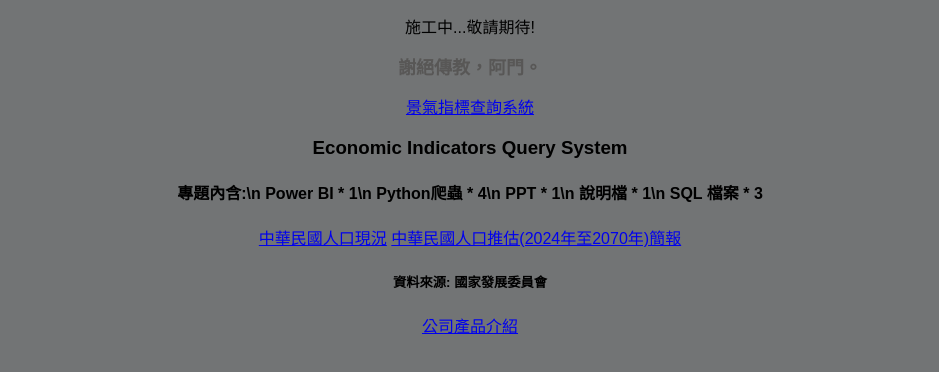
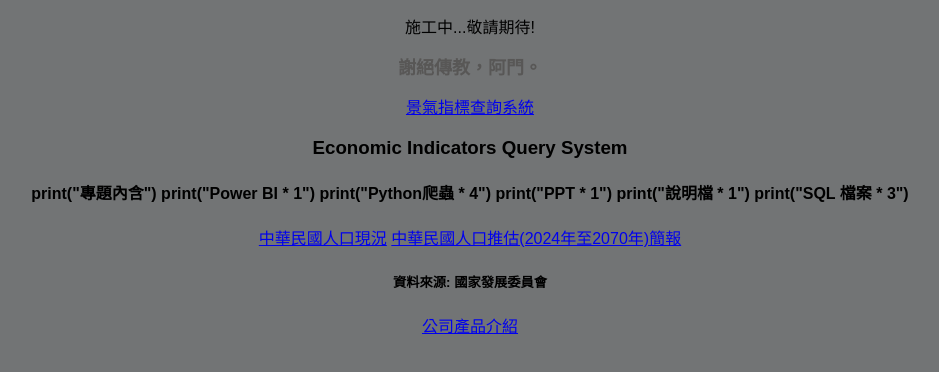
Before and after one commit to python20250807/website, a plain HTML site: page index.html in a window 1280 px wide. Shown: the part 384-756 px from the top of the page, without its empty margins (170-1109 px from the left). Drawn offline with Linux system fonts and the light colour scheme.

Commit message:
update h4

```diff
--- a/index.html
+++ b/index.html
@@ -26,12 +26,13 @@
     <h2>謝絕傳教，阿門。</h2>
     <a href="https://index.ndc.gov.tw/n/zh_tw/PMI">景氣指標查詢系統</a>
     <h3>Economic Indicators Query System</h3>
-    <h4>專題內含:\n
-        Power BI * 1\n
-        Python爬蟲 * 4\n
-        PPT * 1\n
-        說明檔 * 1\n
-        SQL 檔案 * 3
+    <h4>
+    print("專題內含")
+    print("Power BI * 1")
+    print("Python爬蟲 * 4")
+    print("PPT * 1")
+    print("說明檔 * 1")
+    print("SQL 檔案 * 3")
     </h4>
     <a href="https://pop-proj.ndc.gov.tw/">中華民國人口現況</a>
     <a href="https://ppws.ndc.gov.tw/Download.ashx?u=LzAwMS9VcGxvYWQvNDY0L3JlbGZpbGUvMTAzNDcvMTU2LzBjMjZmMWRmLTE5YmItNGMxZS04NjA5LTRhNGNlOTZiNWE5NS5wZGY%3d&n=5Lit6I%2bv5rCR5ZyL5Lq65Y%2bj5o6o5LywKDIwMjTlubToh7MyMDcw5bm0KeewoeWgsS5wZGY%3d">中華民國人口推估(2024年至2070年)簡報</a>
```
